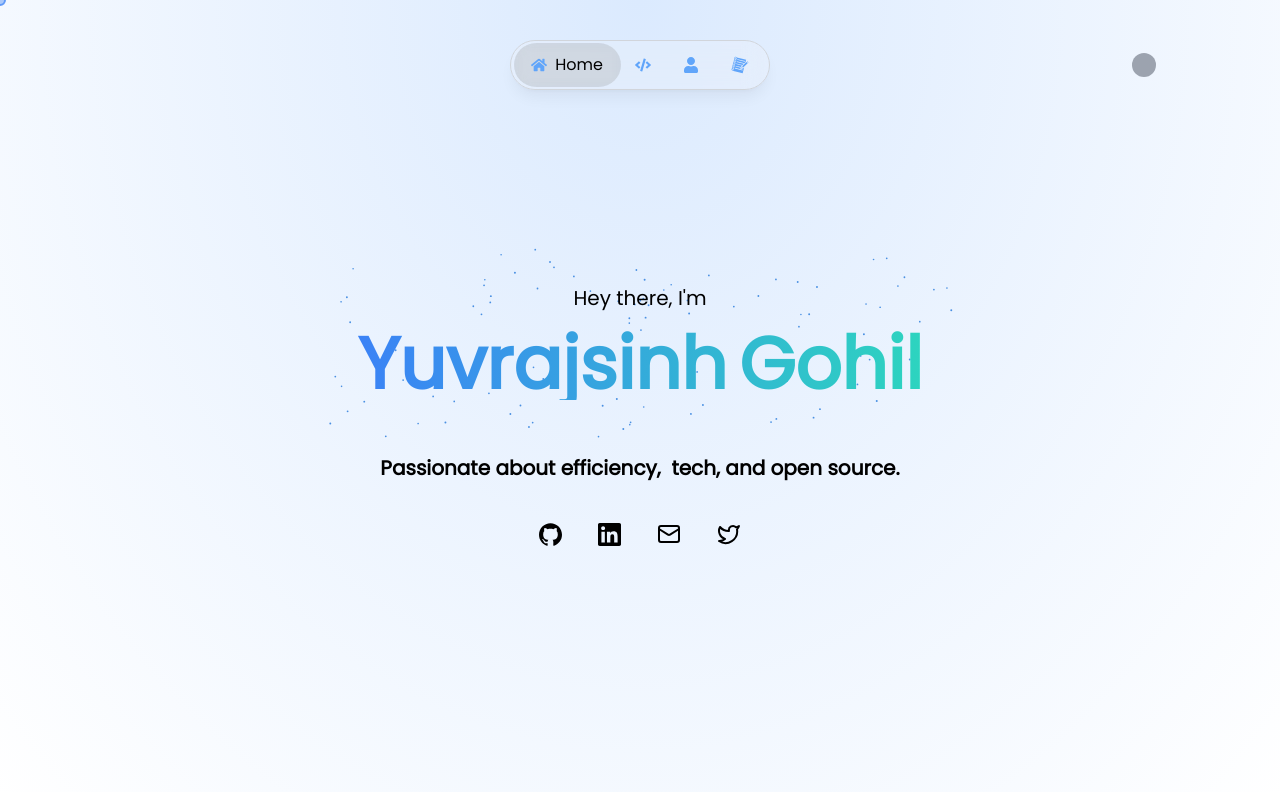
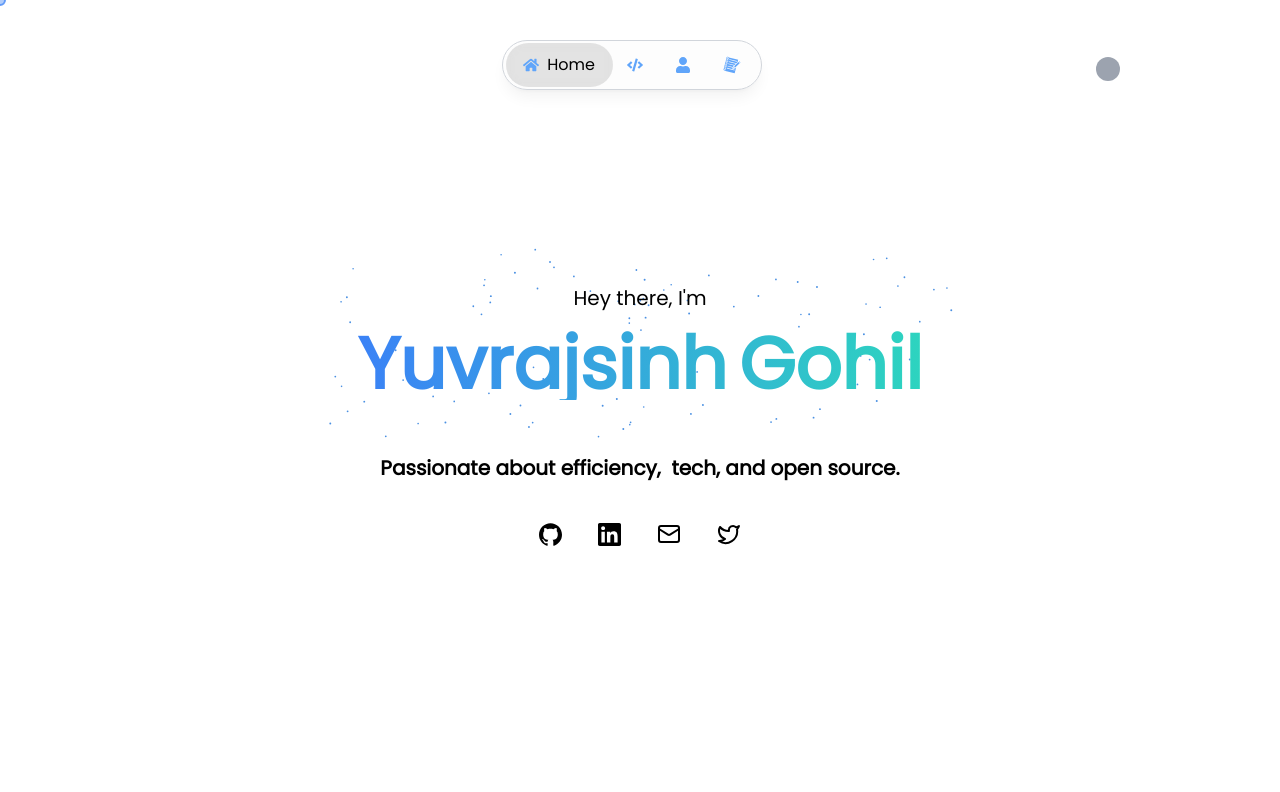
Before and after one commit to yuvrajsinh5252/website, a Next.js app: page / in a window 1280 px wide. Shown: the top 792 px of the page. Built offline with nearby package versions, Linux system fonts and the light colour scheme.

Commit message:
feat: grow animation fix

```diff
--- a/src/app/layout.tsx
+++ b/src/app/layout.tsx
@@ -31,7 +31,7 @@ export default function RootLayout({
       <link rel="icon" href="/logo.png" />
       <body className={poppins.className}>
         <ThemeProvider attribute="class" defaultTheme="system" enableSystem>
-          {/* <GrowingCircleAnimation /> */}
+          <GrowingCircleAnimation />
           <CustomBackground />
           <CustomCursor />
           <Navbar />
--- a/src/app/styles/globals.css
+++ b/src/app/styles/globals.css
@@ -10,15 +10,9 @@
     -webkit-tap-highlight-color: transparent;
   }
 
-  /* *,
-  *::before,
-  *::after {
-    transition: background-color 0.05s ease, color 0.05s ease,
-      border-color 0.05s ease, box-shadow 0.05s ease;
-  } */
-
   * {
     cursor: none !important;
+    transition: color 0.1s ease, background-color 0.1s ease;
   }
 
   @media (hover: none) {
--- a/src/components/about/intro.tsx
+++ b/src/components/about/intro.tsx
@@ -24,7 +24,7 @@ export function Intro({
       className="space-y-8 sm:space-y-12 relative"
     >
       <h1 className="flex gap-2 items-center text-5xl sm:text-6xl font-bold">
-        <IoIosArrowForward className="text-4xl sm:text-5xl max-sm:hidden" />
+        <IoIosArrowForward className="text-4xl text-blue-400 sm:text-5xl max-sm:hidden" />
         <span className="max-sm:mx-auto dark:bg-gradient-to-r from-gray-200 to-gray-400 bg-clip-text text-transparent bg-gray-700">
           About Me
         </span>
--- a/src/components/navbar/navbar.tsx
+++ b/src/components/navbar/navbar.tsx
@@ -5,6 +5,7 @@ import { usePathname } from "next/navigation";
 import NavLink from "./navlink";
 import ThemeToggle from "../theme/toggle-theme";
 import { motion } from "framer-motion";
+import MaxWidthWrapper from "../ui/MaxWidthWrapper";
 
 const NAV_ITEMS = [
   { href: "/", text: "home", width: 95 },
@@ -43,7 +44,8 @@ export default function Navbar() {
   }, [updateActiveBgPosition]);
 
   return (
-    <div className="fixed flex justify-center items-center w-full h-fit mt-10 z-50">
+    <MaxWidthWrapper className="fixed flex justify-between md:px-10 max-w-screen-lg items-center w-full h-fit mt-10 z-50 mx-auto left-0 right-0">
+      <div></div>
       <motion.nav
         ref={navRef}
         initial={{ opacity: 0, y: -20 }}
@@ -67,6 +69,6 @@ export default function Navbar() {
         ))}
       </motion.nav>
       <ThemeToggle />
-    </div>
+    </MaxWidthWrapper>
   );
 }
--- a/src/components/theme/circle-grow-animation.tsx
+++ b/src/components/theme/circle-grow-animation.tsx
@@ -28,7 +28,8 @@ const throttle = (callback: any, limit = 250) => {
 };
 
 const COLORS = {
-  white: "#F0F0F0",
+  // white: "#F0F0F0",
+  white: "#FFFFFF",
   midnightBlack: "#18181B",
 };
 
@@ -101,7 +102,18 @@ const m = {
       (m.radiusMultiplier <= 0 && m.isDark) ||
       (m.radiusMultiplier >= m.maxRadiusMultiplier && !m.isDark)
     ) {
-      m.ctx.fillStyle = m.isDark ? COLORS.midnightBlack : COLORS.white;
+      const gradient = m.ctx.createRadialGradient(
+        m.width / 2,
+        0,
+        0,
+        m.width / 2,
+        0,
+        0
+      );
+      gradient.addColorStop(0, "#2d3748");
+      gradient.addColorStop(1, "#000000");
+      m.ctx.fillStyle = m.isDark ? gradient : COLORS.white;
+
       m.ctx.fillRect(0, 0, m.width, m.height);
       m.radiusMultiplier = m.isDark ? 0 : m.maxRadiusMultiplier;
       return null;
@@ -137,8 +149,6 @@ const m = {
 const GrowingCircleAnimation = () => {
   const { resolvedTheme: theme } = useTheme();
   const canvasRef = useRef<HTMLCanvasElement>(null);
-
-  const [isVisibile, setIsVisible] = useState(false);
 
   useEffect(() => {
     if (!canvasRef.current) return;
@@ -187,9 +197,7 @@ const GrowingCircleAnimation = () => {
 
   return (
     <canvas
-      className={`w-[150vw] h-[150vh] bg-[radial-gradient(ellipse_at_top,_var(--tw-gradient-stops))] from-gray-900 via-gray-900 to-[#18181B] dark:bg-[radial-gradient(ellipse_at_top,_var(--tw-gradient-stops))] dark:from-gray-900 dark:via-gray-900 dark:to-[#18181B] fixed top-0 left-0 z-10 ${
-        isVisibile ? "opacity-1" : "opacity-0"
-      }`}
+      className={`w-[100vw] h-[100vh] max-sm:w-[150vw] max-sm:h-[150vh] dark:bg-gradient-to-b dark:from-gray-800 dark:to-black sm:dark:bg-[radial-gradient(ellipse_at_top,_var(--tw-gradient-stops))] fixed top-0 left-0 z-10`}
       ref={canvasRef}
     />
   );
--- a/src/components/theme/toggle-theme.tsx
+++ b/src/components/theme/toggle-theme.tsx
@@ -27,7 +27,7 @@ export default function ThemeToggle() {
   };
 
   return (
-    <div className="w-4 h-4 rounded-full fixed right-[10%] max-sm:right-5 max-sm:top-5 flex justify-center items-center border-none focus:outline-none">
+    <div className="w-4 h-4 relative rounded-full justify-center items-center border-none focus:outline-none">
       <button
         className="p-3 max-sm:p-2 flex rounded-full bg-gray-400 focus:outline-none focus:bg-blue-300"
         onClick={(event) => {
@@ -35,8 +35,8 @@ export default function ThemeToggle() {
         }}
       >
         <div
-          className={`absolute rounded-full left-1 bottom-1 w-5 h-5 transform transition-all duration-700 ${
-            theme === "light" ? "scale-100 bg-[#F0F0F0]" : "scale-0 bg-black"
+          className={`absolute rounded-full left-2 bottom-[5%] max-sm:bottom-1 max-sm:left-[30%] w-5 h-5 max-sm:w-4 max-sm:h-4 transform transition-all duration-700 ${
+            theme === "light" ? "scale-100 bg-white" : "scale-0 bg-black"
           }`}
         ></div>
       </button>
--- a/src/components/ui/custom-background.tsx
+++ b/src/components/ui/custom-background.tsx
@@ -1,5 +1,5 @@
 export function CustomBackground() {
   return (
-    <div className="fixed inset-0 -z-10 bg-[radial-gradient(ellipse_at_top,_var(--tw-gradient-stops))] from-blue-100 to-white dark:bg-[radial-gradient(ellipse_at_top,_var(--tw-gradient-stops))] dark:from-gray-800 dark:to-black" />
+    <div className="fixed inset-0 -z-10 bg-gradient-to-b from-gray-800 to-black sm:bg-[radial-gradient(ellipse_at_top,_var(--tw-gradient-stops))]" />
   );
 }
```
Also changed, not shown: src/components/ui/MaxWidthWrapper.tsx (+18 -7 lines).
